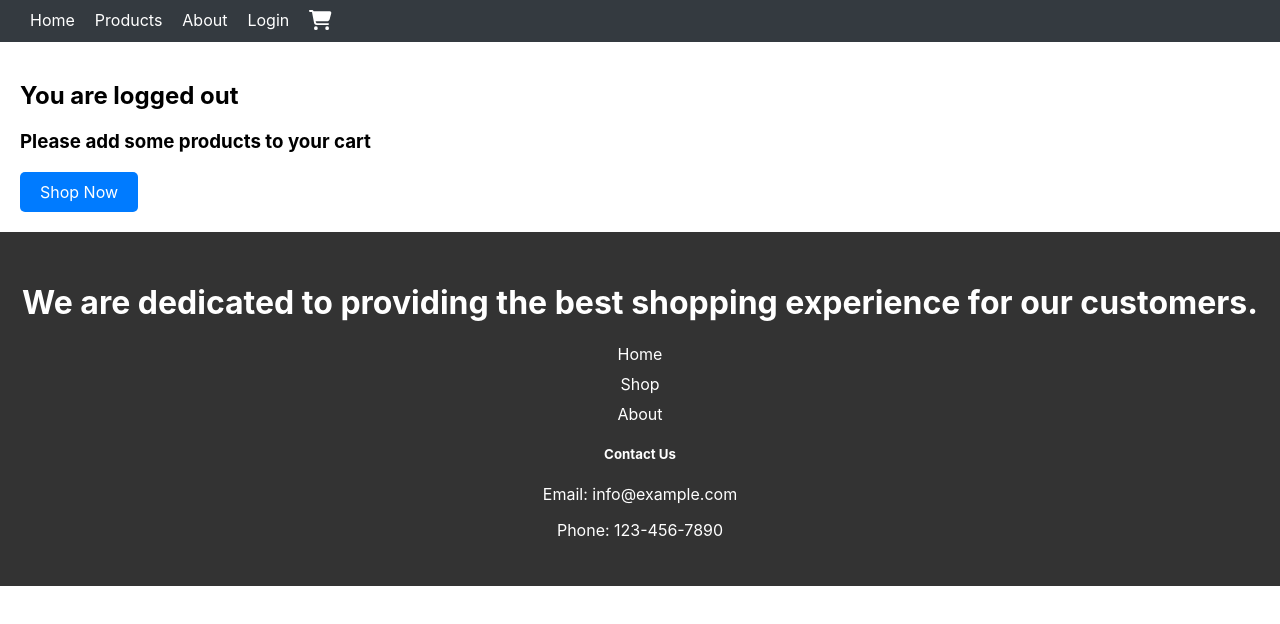
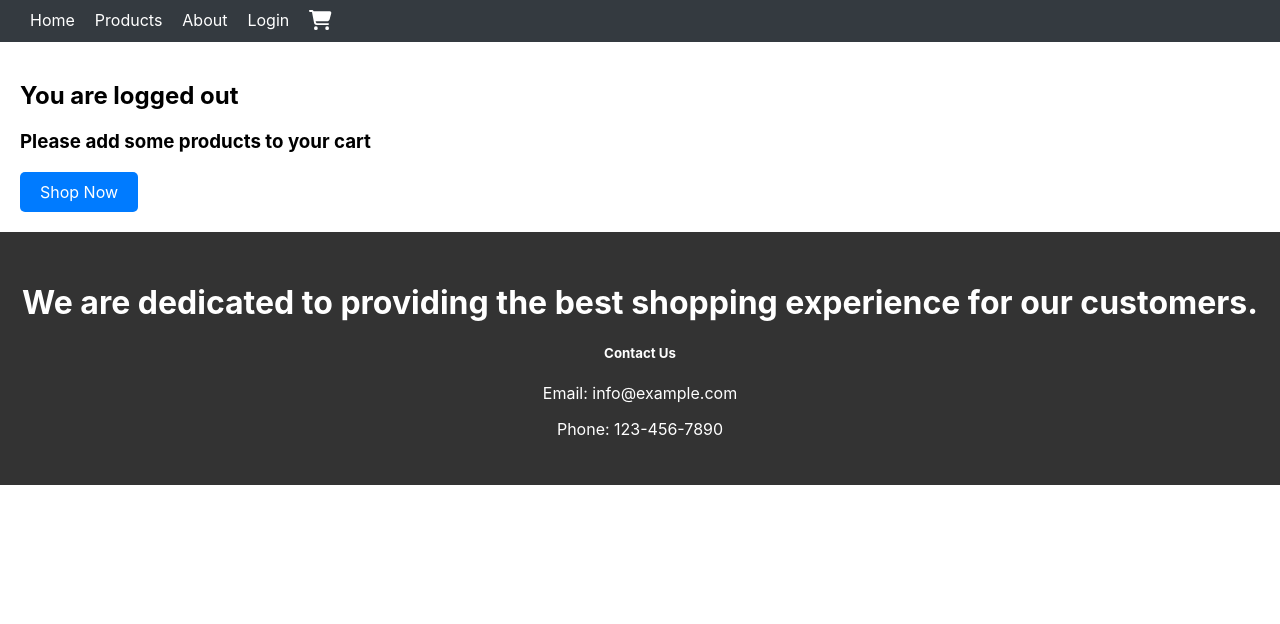
Before and after one commit to AK-deshmukh96/ecommerce-frontend, a React (Create React App) app: page /checkout in a window 1280 px wide. Shown: the top 624 px of the page. Built offline with nearby package versions, Linux system fonts and the light colour scheme.

Commit message:
fix issue

```diff
--- a/src/components/Footer.js
+++ b/src/components/Footer.js
@@ -8,11 +8,7 @@
         <div className="row">
           <div className="col-1">
          <h1>We are dedicated to providing the best shopping experience for our customers.</h1>
-            <ul>
-              <li><a href="/">Home</a></li>
-              <li><a href="/shop">Shop</a></li>
-              <li><a href="/about">About</a></li>
-            </ul>
+
           </div>
           <div className="col-3">
             <h5>Contact Us</h5>
```
